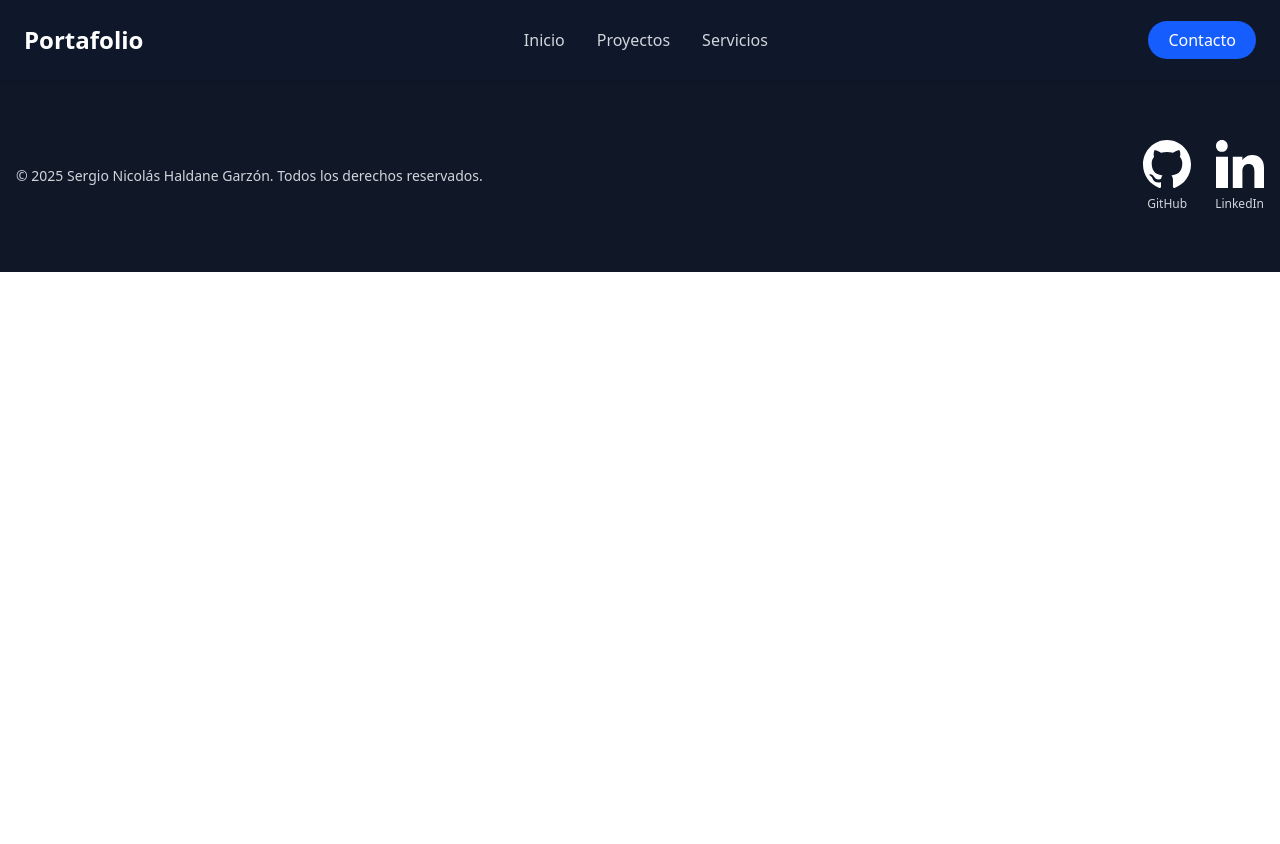
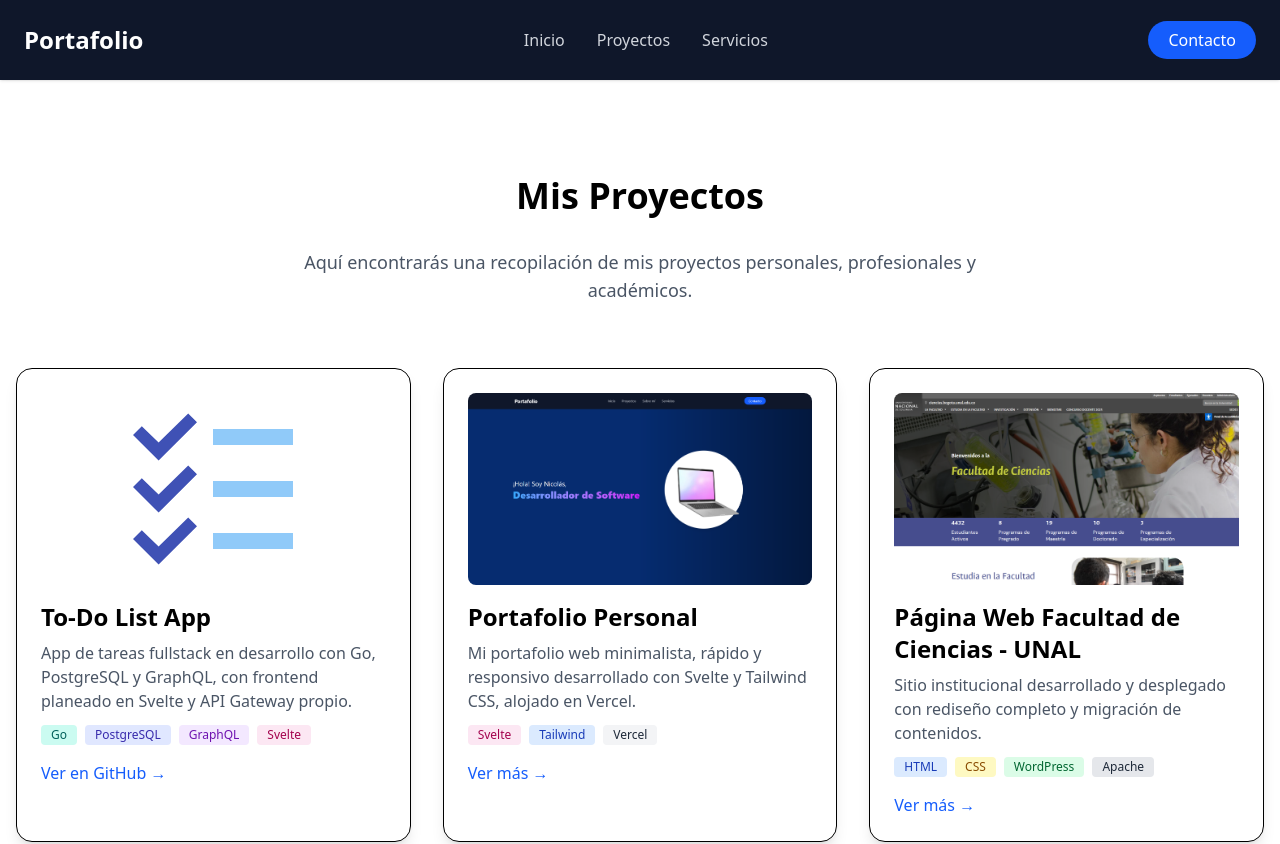
Before and after one commit to Niser01/Portafolio, a SvelteKit app: page /proyectos in a window 1280 px wide. Shown: the top 844 px of the page. Before the commit the page ends 800 px from the top, so only its background shows below. Built offline with nearby package versions, Linux system fonts and the light colour scheme.

Commit message:
Actualizacion de Home y creacion de proyectos
Se actualiza el home con los call to actions y se crea la pagina de proyectosque agrupa todos los proyectos

```diff
--- a/src/routes/+page.svelte
+++ b/src/routes/+page.svelte
@@ -100,7 +100,9 @@
 </section>
 
 <section id="proyectos" class="flex flex-col items-start bg-white px-4 py-20 max-w-7xl mx-auto border-t border-gray-200">
-  <h2 class="text-4xl font-bold mb-8">Proyectos</h2>
+  <h2 class="text-4xl font-bold mb-4">Proyectos destacados</h2>
+  <p class="text-gray-600 mb-12 text-lg">Algunos de los proyectos más relevantes en los que he trabajado. ¿Quieres conocer más?</p>
+
   <div class="grid grid-cols-1 md:grid-cols-2 lg:grid-cols-3 gap-8 w-full">
 
     <!-- Proyecto 1 -->
@@ -145,6 +147,13 @@
     </div>
 
   </div>
+
+  <!-- Botón para ver todos -->
+  <div class="mt-12 w-full flex justify-center">
+    <a href="/proyectos" class="inline-block bg-blue-600 text-white text-lg font-medium px-6 py-3 rounded-full shadow-lg hover:bg-blue-700 transition">
+      Ver todos los proyectos →
+    </a>
+  </div>
 </section>
 
 <section id="servicios" class="bg-[#062C70] text-white px-4 py-24">
@@ -181,7 +190,7 @@
     </div>
 
     <div class="mt-12">
-      <a href="/servicios" class="inline-block bg-blue-600 hover:bg-blue-700 text-white px-8 py-3 rounded-full text-lg font-semibold transition">Ver servicios detallados</a>
+      <a href="/servicios" class="inline-block bg-blue-600 hover:bg-blue-700 text-white px-8 py-3 rounded-full text-lg font-semibold transition">Ver servicios detallados →</a>
     </div>
   </div>
 </section>
--- a/src/routes/proyectos/+page.svelte
+++ b/src/routes/proyectos/+page.svelte
@@ -0,0 +1,54 @@
+<script>
+  import { onMount } from 'svelte';
+</script>
+
+<section class="bg-white px-4 py-24 max-w-7xl mx-auto">
+  <h1 class="text-4xl font-bold mb-8 text-center">Mis Proyectos</h1>
+  <p class="text-gray-600 mb-16 text-lg text-center max-w-2xl mx-auto">Aquí encontrarás una recopilación de mis proyectos personales, profesionales y académicos.</p>
+
+  <div class="grid grid-cols-1 md:grid-cols-2 lg:grid-cols-3 gap-8">
+    <!-- Proyecto 1 -->
+    <div class="border rounded-2xl p-6 shadow-lg hover:scale-105 transition bg-white">
+      <img src="/todolist.svg" alt="To-Do List App" class="rounded-lg mb-4 h-48 w-full object-contain">
+      <h3 class="text-2xl font-semibold mb-2">To-Do List App</h3>
+      <p class="text-gray-600 mb-3">App de tareas fullstack en desarrollo con Go, PostgreSQL y GraphQL, con frontend planeado en Svelte y API Gateway propio.</p>
+      <div class="flex flex-wrap gap-2 mb-4">
+        <span class="bg-teal-100 text-teal-800 text-xs font-medium px-2.5 py-0.5 rounded">Go</span>
+        <span class="bg-indigo-100 text-indigo-800 text-xs font-medium px-2.5 py-0.5 rounded">PostgreSQL</span>
+        <span class="bg-purple-100 text-purple-800 text-xs font-medium px-2.5 py-0.5 rounded">GraphQL</span>
+        <span class="bg-pink-100 text-pink-800 text-xs font-medium px-2.5 py-0.5 rounded">Svelte</span>
+      </div>
+      <a href="https://github.com/Niser01/API-ToDo-List" target="_blank" class="text-blue-600 hover:underline">Ver en GitHub →</a>
+    </div>
+
+    <!-- Proyecto 2 -->
+    <div class="border rounded-2xl p-6 shadow-lg hover:scale-105 transition bg-white">
+      <img src="/portafolio.png" alt="Portafolio Personal" class="rounded-lg mb-4 h-48 w-full object-cover">
+      <h3 class="text-2xl font-semibold mb-2">Portafolio Personal</h3>
+      <p class="text-gray-600 mb-3">Mi portafolio web minimalista, rápido y responsivo desarrollado con Svelte y Tailwind CSS, alojado en Vercel.</p>
+      <div class="flex flex-wrap gap-2 mb-4">
+        <span class="bg-pink-100 text-pink-800 text-xs font-medium px-2.5 py-0.5 rounded">Svelte</span>
+        <span class="bg-blue-100 text-blue-800 text-xs font-medium px-2.5 py-0.5 rounded">Tailwind</span>
+        <span class="bg-gray-100 text-gray-800 text-xs font-medium px-2.5 py-0.5 rounded">Vercel</span>
+      </div>
+      <a href="/proyectos/portafolio" class="text-blue-600 hover:underline">Ver más →</a>
+    </div>
+
+    <!-- Proyecto 3 -->
+    <div class="border rounded-2xl p-6 shadow-lg hover:scale-105 transition bg-white">
+      <img src="/facultad_ciencias.png" alt="Facultad Ciencias" class="rounded-lg mb-4 h-48 w-full object-cover">
+      <h3 class="text-2xl font-semibold mb-2">Página Web Facultad de Ciencias - UNAL</h3>
+      <p class="text-gray-600 mb-3">Sitio institucional desarrollado y desplegado con rediseño completo y migración de contenidos.</p>
+      <div class="flex flex-wrap gap-2 mb-4">
+        <span class="bg-blue-100 text-blue-800 text-xs font-medium px-2.5 py-0.5 rounded">HTML</span>
+        <span class="bg-yellow-100 text-yellow-800 text-xs font-medium px-2.5 py-0.5 rounded">CSS</span>
+        <span class="bg-green-100 text-green-800 text-xs font-medium px-2.5 py-0.5 rounded">WordPress</span>
+        <span class="bg-gray-200 text-gray-800 text-xs font-medium px-2.5 py-0.5 rounded">Apache</span>
+      </div>
+      <a href="/proyectos/pagina_web_facultad_de_ciencias" class="text-blue-600 hover:underline">Ver más →</a>
+    </div>
+
+    <!-- Aquí más proyectos futuros -->
+
+  </div>
+</section>
```
